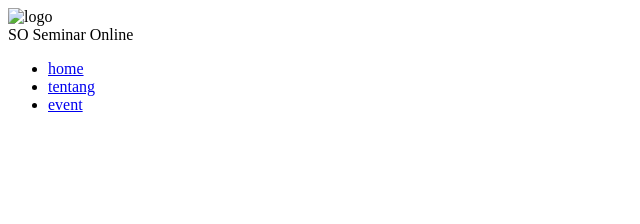
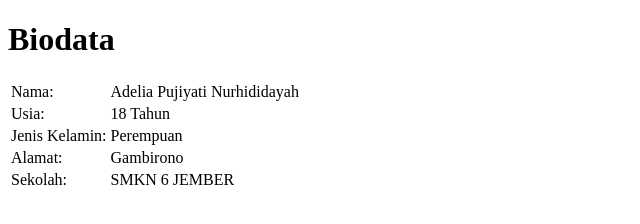
Before and after one commit to adeliapyn/tugas-2, a plain HTML site: page index.html in a window 1280 px wide. Shown: the whole page, without its empty margins (0-640 px from the left). Drawn offline with Linux system fonts and the light colour scheme.

Commit message:
adel Update index.html

```diff
--- a/index.html
+++ b/index.html
@@ -2,23 +2,34 @@
 <html lang="en">
 <head>
     <meta charset="UTF-8">
+    <meta http-equiv="X-UA-Compatible" content="IE=edge">
     <meta name="viewport" content="width=device-width, initial-scale=1.0">
-    <title>Document</title>
+    <link rel="stylesheet" href="styles.css">
+    <title>Biodata</title>
 </head>
 <body>
-    <nav>
-        <div class="logo">
-            <img src="logo.png" alt="logo">
-            <div class="logo-text">
-                <span>SO</span>
-                <span>Seminar Online</span>
-            </div>
-        </div>
-        <ul class="navbar-right">
-            <li><a href="#">home</a></li>
-            <li><a href="#">tentang</a></li>
-            <li><a href="#">event</a></li>
-        </ul>
-    </nav>
+    <h1>Biodata</h1>
+    <table>
+        <tr>
+            <td>Nama:</td>
+            <td>Adelia Pujiyati Nurhididayah </td>
+        </tr>
+        <tr>
+            <td>Usia:</td>
+            <td>18 Tahun</td>
+        </tr>
+        <tr>
+            <td>Jenis Kelamin:</td>
+            <td>Perempuan</td>
+        </tr>
+        <tr>
+            <td>Alamat:</td>
+            <td>Gambirono</td>
+        </tr>
+        <tr>
+            <td>Sekolah:</td>
+            <td>SMKN 6 JEMBER</td>
+        </tr>
+    </table>
 </body>
 </html>
```
